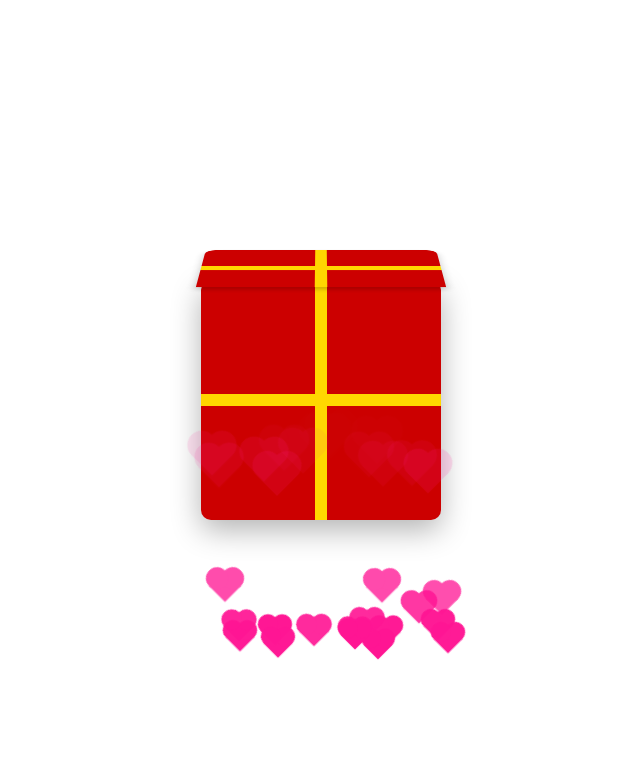
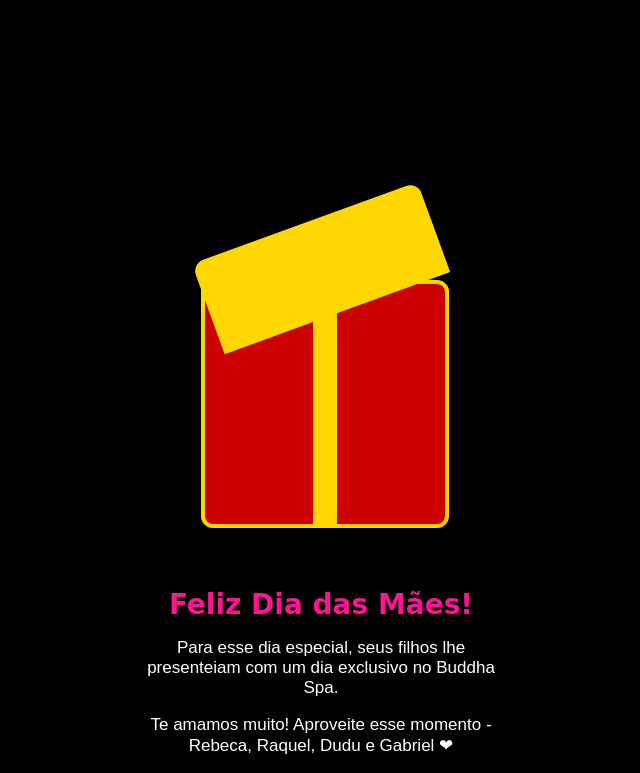
Before and after one commit to ESFCMA/feliz-dias-das-MAES, a plain HTML site: page index.html in a window 1280 px wide. Both pictures are taken after a click on the element 640 px from the left and 400 px from the top of the page. Shown: the top 773 px of the page, without its empty margins (319-959 px from the left). Drawn offline with Linux system fonts and the light colour scheme.

Commit message:
Update index.html

```diff
--- a/index.html
+++ b/index.html
@@ -5,15 +5,18 @@
   <title>Feliz Dia das Mães!</title>
   <style>
     body {
+      font-family: Arial, sans-serif;
+      background-color: #ffffff;
+      background-image: url('pixelada.png'); /* imagem pixelada de fundo */
+      background-size: cover;
+      background-position: center;
       margin: 0;
-      padding: 0;
       height: 100vh;
-      background-color: white;
-      font-family: Arial, sans-serif;
+      overflow: hidden;
       display: flex;
       align-items: center;
       justify-content: center;
-      overflow: hidden;
+      transition: background-color 1s;
     }
 
     .box-container {
@@ -21,7 +24,6 @@
       width: 240px;
       height: 240px;
       cursor: pointer;
-      perspective: 1000px;
       z-index: 2;
     }
 
@@ -29,87 +31,104 @@
       width: 100%;
       height: 100%;
       background-color: #cc0000; /* vermelho */
-      border-radius: 10px;
-      box-shadow: 0 10px 30px rgba(0, 0, 0, 0.3);
+      border: 4px solid #FFD700; /* amarelo ouro */
+      border-radius: 12px;
       position: relative;
-      transition: transform 1s ease;
-      overflow: hidden;
+      transition: transform 1s ease-in-out;
     }
 
-    .ribbon-vertical, .ribbon-horizontal {
+    .gift-box::before {
+      content: '';
       position: absolute;
-      background-color: #FFD700; /* amarelo ouro */
-    }
-
-    .ribbon-vertical {
-      width: 12px;
+      top: 0;
+      left: 45%;
+      width: 10%;
       height: 100%;
-      left: 50%;
-      transform: translateX(-50%);
-    }
-
-    .ribbon-horizontal {
-      width: 100%;
-      height: 12px;
-      top: 50%;
-      transform: translateY(-50%);
+      background-color: #FFD700; /* laço amarelo */
     }
 
     .gift-lid {
-      position: absolute;
       width: 100%;
       height: 40%;
-      background-color: #cc0000;
-      border-radius: 10px 10px 0 0;
+      background-color: #FFD700; /* amarelo */
+      position: absolute;
       top: 0;
       left: 0;
-      z-index: 2;
-      transition: transform 0.8s ease, top 0.8s ease;
-      box-shadow: 0 5px 10px rgba(0, 0, 0, 0.2);
+      border-radius: 12px 12px 0 0;
+      transition: top 0.8s ease, transform 0.8s ease;
+      z-index: 3;
     }
 
-    .gift-lid::before {
-      content: '';
+    .message {
       position: absolute;
-      width: 12px;
-      height: 100%;
+      top: 260px;
       left: 50%;
-      top: 0;
-      background-color: #FFD700;
       transform: translateX(-50%);
+      width: 380px;
+      background-color: #000000;
+      padding: 25px;
+      border-radius: 15px;
+      box-shadow: 0 4px 20px rgba(0,0,0,0.4);
+      text-align: center;
+      display: none;
+      z-index: 4;
+      color: white;
     }
 
-    .gift-lid::after {
-      content: '';
-      position: absolute;
-      height: 12px;
+    .message h2 {
+      font-family: "Brush Script MT", cursive;
+      color: deeppink;
+      font-size: 28px;
+      margin-bottom: 10px;
+    }
+
+    .message p {
+      font-size: 17px;
+      margin-bottom: 10px;
+    }
+
+    .message img {
       width: 100%;
-      top: 50%;
-      background-color: #FFD700;
-      transform: translateY(-50%);
+      border-radius: 10px;
+      margin-top: 10px;
     }
 
     .opened .gift-lid {
       top: -60px;
-      transform: rotateX(60deg);
+      transform: rotate(-20deg);
+    }
+
+    .opened .message {
+      display: block;
+    }
+
+    .hearts {
+      position: fixed;
+      top: 0;
+      left: 0;
+      width: 100%;
+      height: 100%;
+      pointer-events: none;
+      overflow: hidden;
+      z-index: 1;
     }
 
     .heart {
       position: absolute;
       width: 20px;
       height: 20px;
-      background-color: deeppink;
+      background-color: red;
       transform: rotate(45deg);
-      animation: floatUp 3s ease-in-out infinite;
+      animation: float 5s linear infinite;
     }
 
     .heart::before,
     .heart::after {
-      content: '';
+      content: "";
       position: absolute;
       width: 20px;
       height: 20px;
-      background-color: deeppink;
+      background-color: red;
       border-radius: 50%;
     }
 
@@ -119,64 +138,67 @@
     }
 
     .heart::after {
+      top: 0;
       left: -10px;
-      top: 0;
     }
 
-    @keyframes floatUp {
+    @keyframes float {
       0% {
-        transform: translateY(0) scale(1) rotate(45deg);
+        transform: translateY(0) rotate(45deg);
         opacity: 1;
       }
       100% {
-        transform: translateY(-200px) scale(1.5) rotate(45deg);
+        transform: translateY(-100vh) rotate(45deg);
         opacity: 0;
       }
-    }
-
-    .hearts-container {
-      position: absolute;
-      width: 100%;
-      height: 100%;
-      pointer-events: none;
-      z-index: 1;
     }
   </style>
 </head>
 <body>
 
+<audio id="fairy-sound" src="fairy.mp3" preload="auto"></audio>
+
 <div class="box-container" onclick="openGift()">
   <div class="gift-lid"></div>
-    <div class="gift-box">
-      <div class="ribbon-vertical"></div>
-      <div class="ribbon-horizontal"></div>
+  <div class="gift-box"></div>
+  <div class="message">
+    <h2>Feliz Dia das Mães!</h2>
+    <p>Para esse dia especial, seus filhos lhe presenteiam com um dia exclusivo no Buddha Spa.</p>
+    <p>Te amamos muito! Aproveite esse momento - Rebeca, Raquel, Dudu e Gabriel ❤</p>
+    <img src="A.jpg" alt="Foto do Espaço Buddha Spa">
   </div>
-    <div class="hearts-container" id="hearts-container"></div>
 </div>
 
-  <audio id="fairy-sound" src="fairy.mp3" preload="auto"></audio>
+<div class="hearts"></div>
 
 <script>
   function openGift() {
     const box = document.querySelector('.box-container');
     const audio = document.getElementById('fairy-sound');
+    const body = document.body;
+
     if (!box.classList.contains('opened')) {
       box.classList.add('opened');
       audio.play();
+      body.style.backgroundColor = "#000000";
+      body.style.backgroundImage = "none";
       showHearts();
     }
   }
 
   function showHearts() {
-      const container = document.getElementById('hearts-container');
-      for (let i = 0; i < 30; i++) {
+    const heartsContainer = document.querySelector('.hearts');
+
+    for (let i = 0; i < 20; i++) {
       const heart = document.createElement('div');
       heart.className = 'heart';
-        heart.style.left = `${Math.random() * 100}%`;
-        heart.style.top = `${100 + Math.random() * 20}px`;
-        heart.style.animationDuration = `${2 + Math.random() * 2}s`;
-        container.appendChild(heart);
-        setTimeout(() => heart.remove(), 4000);
+      heart.style.left = Math.random() * 100 + 'vw';
+      heart.style.animationDelay = Math.random() * 2 + 's';
+      heartsContainer.appendChild(heart);
+
+      setTimeout(() => {
+        heart.remove();
+      }, 5000);
     }
   }
 </script>
```
Lines whose indentation alone changed are shown as unchanged.
